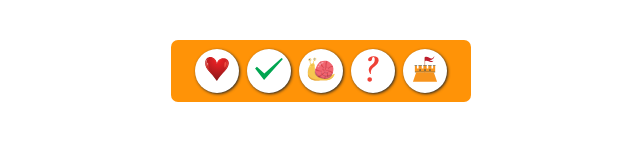
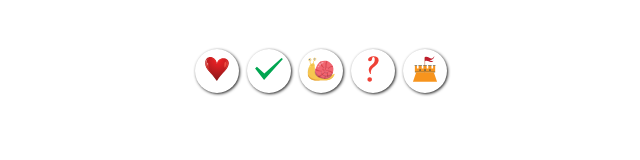
Before and after one commit to darouss1/buttons, a website: page index.html in a window 1280 px wide. Shown: the whole page, without its empty margins (319-959 px from the left). Drawn offline with Linux system fonts and the light colour scheme.

Commit message:
new commit

```diff
--- a/style.css
+++ b/style.css
@@ -32,7 +32,7 @@
   -webkit-box-direction: normal;
   -ms-flex-direction: row;
   flex-direction: row;
-  background-color: #ff9307;
+  background-color: #faf9f800;
   margin-top: 40px;
   padding: 5px 20px;
   border-radius: 7px;
```
